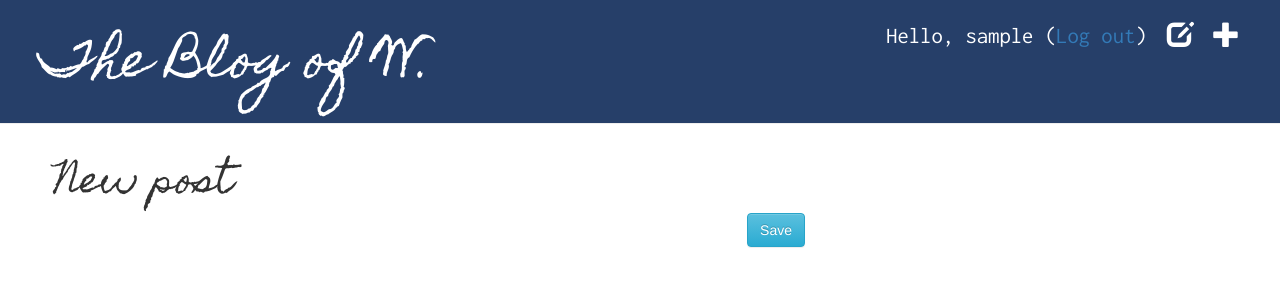
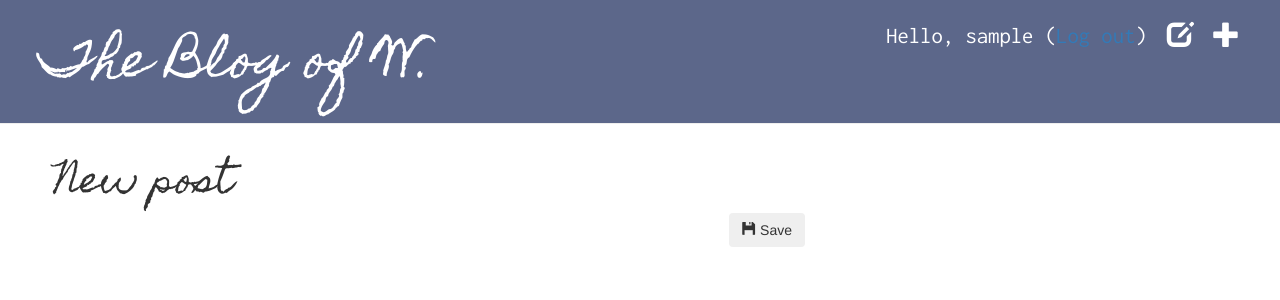
Before and after one commit to kierros/simple-blog, a Django app: page /post/new/ in a window 1280 px wide. Shown: the top 300 px of the page. Run offline with Django 3.2, Linux system fonts and the light colour scheme; the visitor is signed in with stand-in values (Sample User, id 1); some libraries are stand-ins or nearby versions.

Commit message:
Minor design changes

```diff
--- a/blog/static/css/blog.css
+++ b/blog/static/css/blog.css
@@ -1,5 +1,5 @@
     .page-header {
-        background-color: #263F69;;
+        background-color: #5C678A;;
         margin-top: 0;
         padding: 20px 20px 20px 40px;
     }
--- a/blog/templates/blog/post_edit.html
+++ b/blog/templates/blog/post_edit.html
@@ -4,6 +4,6 @@
         <h1>New post</h1>
         <form method="POST" class="post-form">{% csrf_token %}
             {{ form.as_p }}
-            <button type="submit" class="save btn btn-info">Save</button>
+            <button type="submit" class="save btn btn-ok"> <span class="glyphicon glyphicon-floppy-disk"></span>  Save</button>
         </form>
     {% endblock %}
```
